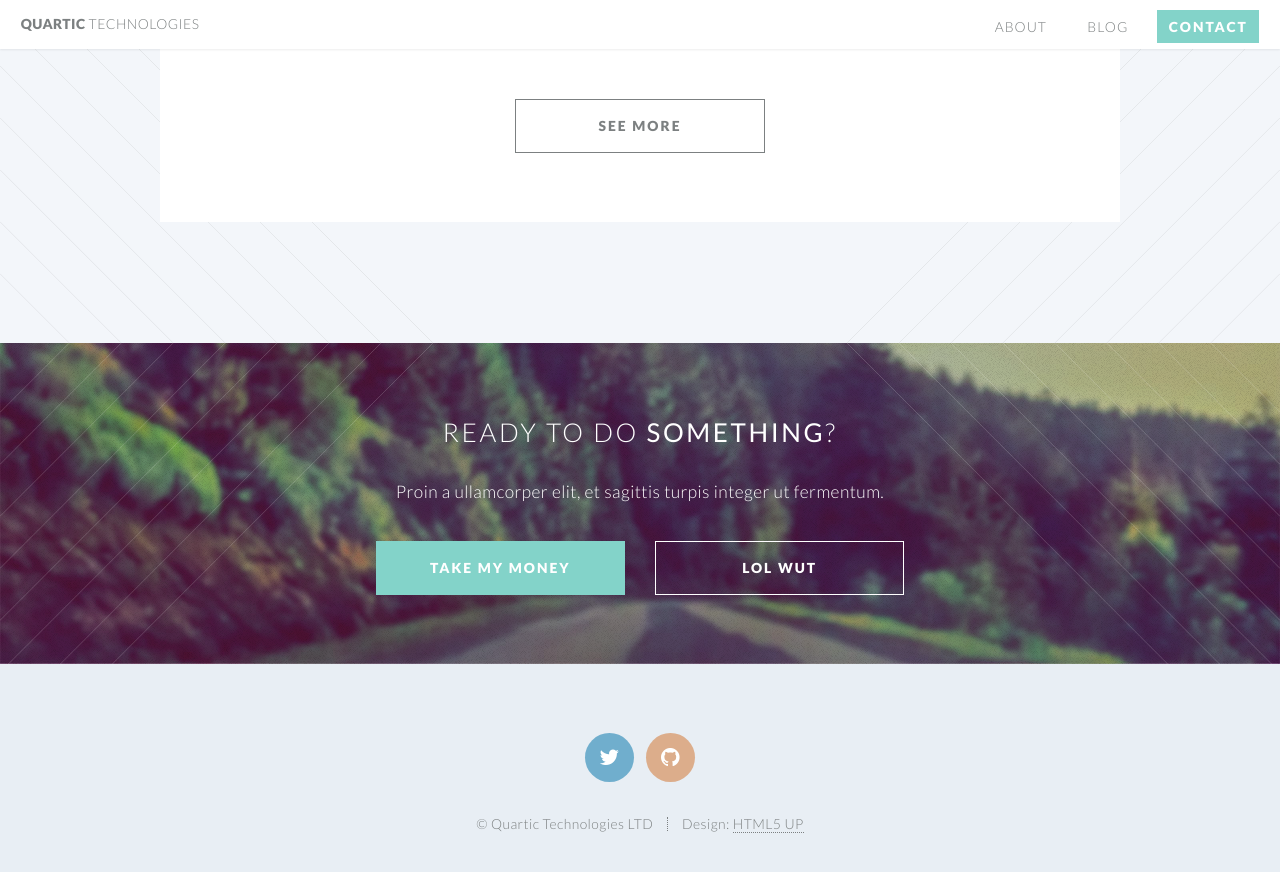
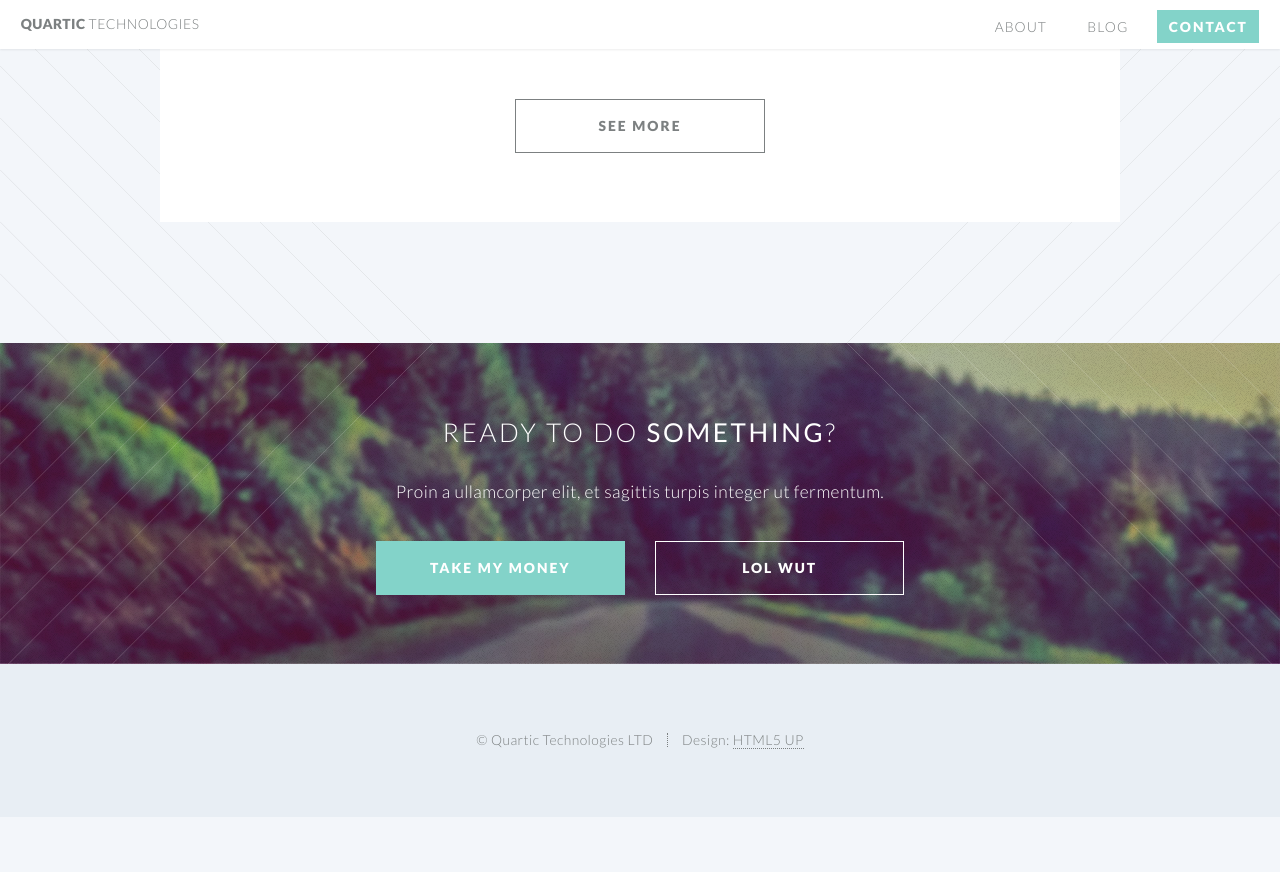
Before and after one commit to quartictech/website, a Jekyll site: the page built from index.html, in a window 1280 px wide and 900 px high, scrolled down 2870 px. Shown: the top 872 px of the window. Built offline with Jekyll 4.4.1, drawn with Linux system fonts in a browser that asks for light colours; after the commit the page ends 3687 px from its top, so only the background shows below that.

Commit message:
Remove buttons for now

```diff
--- a/_includes/footer.html
+++ b/_includes/footer.html
@@ -1,10 +1,10 @@
 <!-- Footer -->
 <footer id="footer">
 
-    <ul class="icons">
+    <!-- <ul class="icons">
         <li><a href="#" class="icon circle fa-twitter"><span class="label">Twitter</span></a></li>
         <li><a href="#" class="icon circle fa-github"><span class="label">Github</span></a></li>
-    </ul>
+    </ul> -->
 
     <ul class="copyright">
         <li>&copy; Quartic Technologies LTD</li><li>Design: <a href="http://html5up.net">HTML5 UP</a></li>
```
